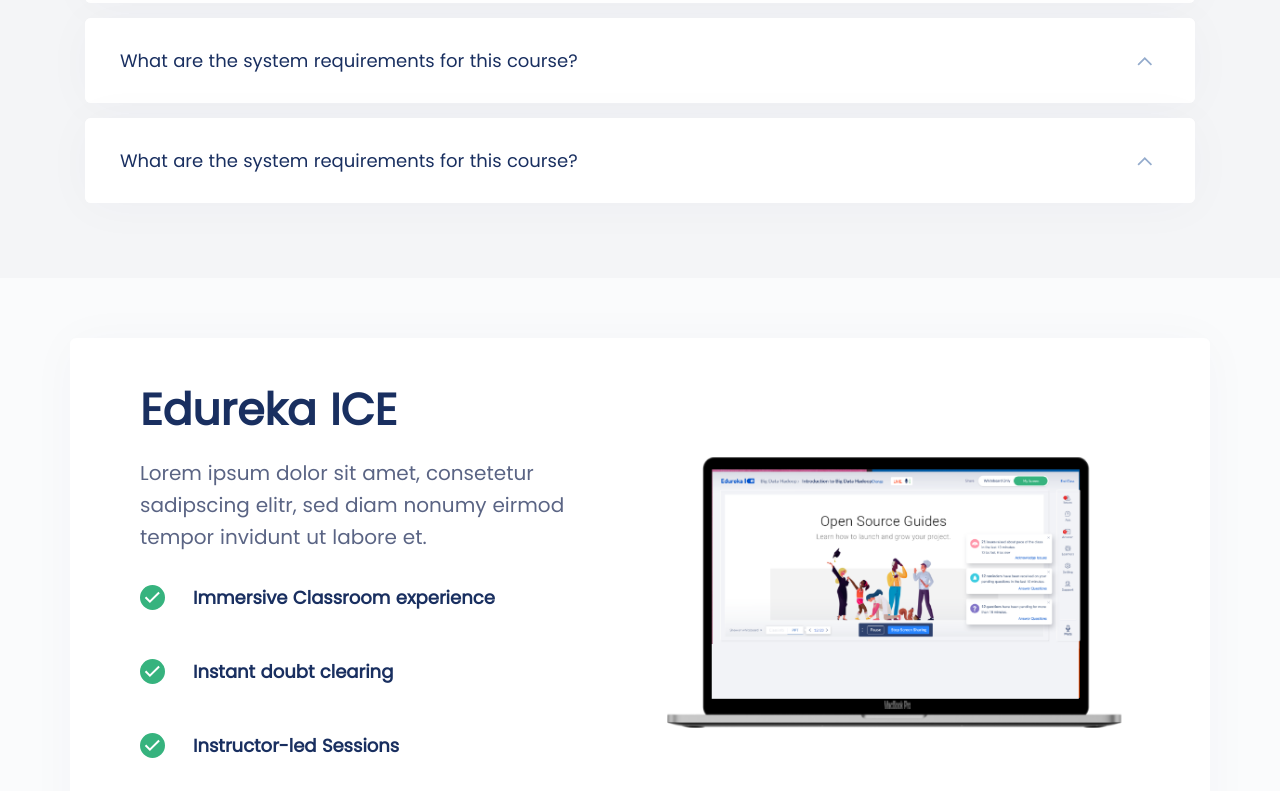
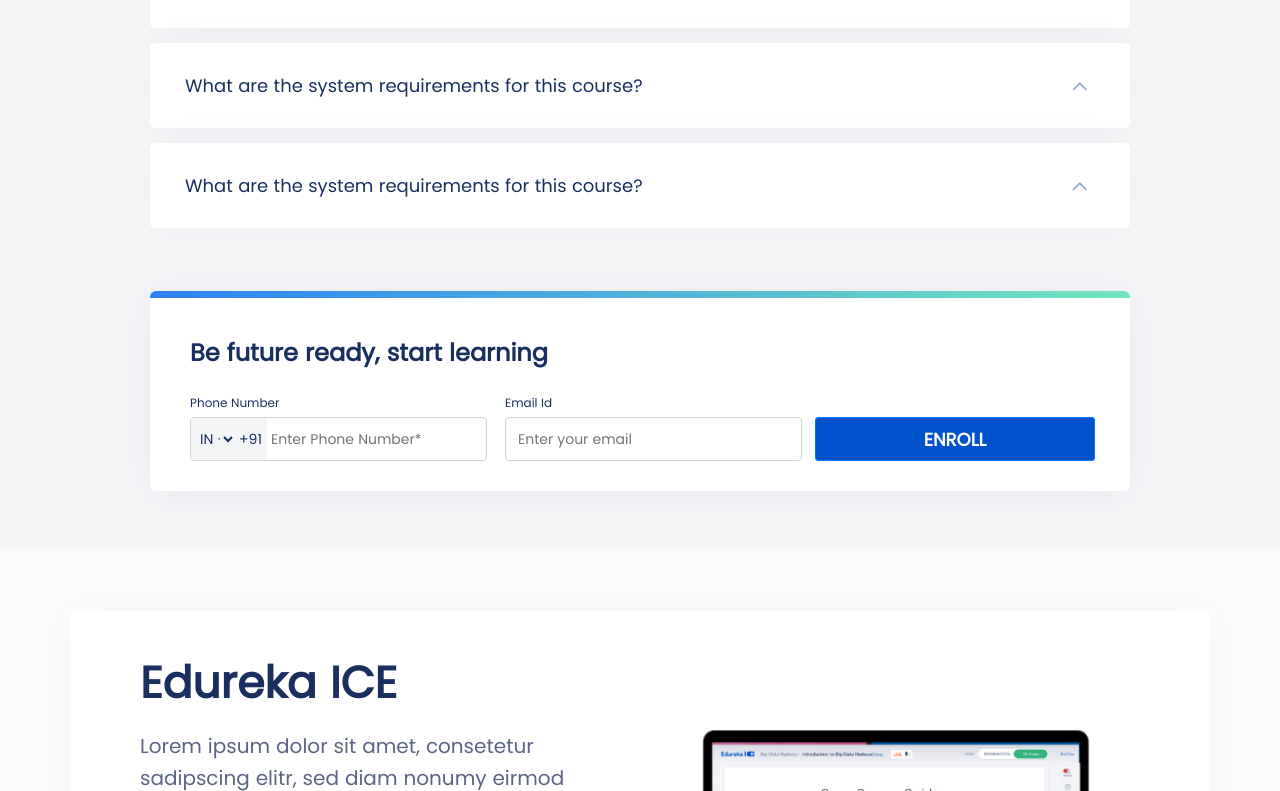
Before and after one commit to ravitejaviyyuri/ecom_react, a Next.js app: page /1 in a window 1280 px wide. Shown: the part 857-1648 px from the top of the page. Built offline with nearby package versions, Linux system fonts and the light colour scheme.

Commit message:
FAQ Section

```diff
--- a/src/components/clp/FAQ/FAQ.component.tsx
+++ b/src/components/clp/FAQ/FAQ.component.tsx
@@ -5,6 +5,7 @@
 import Tab from "react-bootstrap/Tab";
 import Nav from "react-bootstrap/Nav";
 import Accordion from "./FAQAccordion.component";
+import OpenForm from "../OpenForm/OpenForm.component";
 import styles from "./faq.module.scss";
 
 const faq1 = [
@@ -99,7 +100,7 @@
                     <div className={styles.selector_container}>
                       <Nav.Item>
                         <Nav.Link className={styles.nav_link} eventKey="first">
-                          Course Specific Queries
+                          Course Specific
                         </Nav.Link>
                       </Nav.Item>
                       <Nav.Item>
@@ -110,8 +111,8 @@
                     </div>
                   </Nav>
                 </Col>
-                <Col sm={12} className="mt-5">
-                  <Tab.Content>
+                <Col sm={12} className={styles.tab_col}>
+                  <Tab.Content className={styles.tab_content}>
                     <Tab.Pane eventKey="first">
                       <Accordion faq={faq1} />
                     </Tab.Pane>
@@ -123,6 +124,11 @@
               </Row>
             </Tab.Container>
           </Col>
+          {process.browser && window.innerWidth > 767 && (
+            <Col className="d-flex justify-content-center mt-5">
+              <OpenForm />
+            </Col>
+          )}
         </Row>
       </Container>
     </section>
--- a/src/components/clp/FAQ/faq.module.scss
+++ b/src/components/clp/FAQ/faq.module.scss
@@ -1,6 +1,9 @@
 .faq_section {
   padding: 60px 0px;
   background-color: #f4f5f7;
+  @media only screen and (max-width: 767px) and (min-width: 300px) {
+    padding: 30px 0px;
+  }
 }
 
 .heading {
@@ -13,6 +16,9 @@
   text-align: center;
   color: #192f60;
   width: 100%;
+  @media only screen and (max-width: 767px) and (min-width: 300px) {
+    font-size: 20px;
+  }
 }
 
 .selector_container {
@@ -22,6 +28,20 @@
   box-shadow: 0 2px 20px 0 rgba(0, 0, 0, 0.12);
   background-color: #ffffff;
   margin-top: 40px;
+}
+
+.tab_col {
+  margin-top: 40px;
+  @media only screen and (max-width: 767px) and (min-width: 300px) {
+    padding: 0;
+  }
+}
+
+.tab_content {
+  padding: 0 65px;
+  @media only screen and (max-width: 767px) and (min-width: 300px) {
+    padding: 0;
+  }
 }
 
 .nav_link {
@@ -34,6 +54,7 @@
   text-align: left;
   color: #192f60;
   border-radius: 21px !important;
+  padding: 12px 20px;
   &:hover {
     color: #192f60;
   }
--- a/src/components/clp/FAQ/faqaccordion.module.scss
+++ b/src/components/clp/FAQ/faqaccordion.module.scss
@@ -5,6 +5,9 @@
   background-color: #ffffff;
   margin-bottom: 15px;
   border: none;
+  @media only screen and (max-width: 767px) and (min-width: 300px) {
+    margin-bottom: 5px;
+  }
 }
 
 .accordion_header {
@@ -23,6 +26,10 @@
   display: flex;
   align-items: center;
   justify-content: space-between;
+  @media only screen and (max-width: 767px) and (min-width: 300px) {
+    font-size: 14px;
+    padding: 30px 25px;
+  }
 }
 
 .accordion_body {
@@ -36,6 +43,11 @@
   letter-spacing: normal;
   text-align: left;
   color: #5a6484;
+  @media only screen and (max-width: 767px) and (min-width: 300px) {
+    font-size: 13px;
+    padding: 30px 35px;
+    padding-top: 5px;
+  }
 }
 
 .active {
--- /dev/null
+++ b/src/components/clp/OpenForm/OpenForm.component.tsx
@@ -0,0 +1,40 @@
+import React from "react";
+import Form from "react-bootstrap/Form";
+import Col from "react-bootstrap/Col";
+import Button from "react-bootstrap/Button";
+import CountryCodeSelect from "../../shared/CountryCodeSelect.component";
+import styles from "./openform.module.scss";
+
+const OpenForm = () => {
+  return (
+    <div className={styles.open_form}>
+      <div className={styles.heading}>Be future ready, start learning</div>
+      <Form className="mt-4">
+        <Form.Row>
+          <Form.Group as={Col} className="position-relative mb-0 mr-2">
+            <Form.Label className={styles.label}>Phone Number</Form.Label>
+            <CountryCodeSelect className={styles.code_select} />
+            <Form.Control
+              className={`${styles.input} ${styles.phone_input}`}
+              type="tel"
+              placeholder="Enter Phone Number*"
+            />
+          </Form.Group>
+          <Form.Group as={Col} className="position-relative mb-0 mr-2">
+            <Form.Label className={styles.label}>Email Id</Form.Label>
+            <Form.Control
+              className={styles.input}
+              type="email"
+              placeholder="Enter your email"
+            />
+          </Form.Group>
+          <Button className={styles.submit} variant="primary">
+            ENROLL
+          </Button>
+        </Form.Row>
+      </Form>
+    </div>
+  );
+};
+
+export default OpenForm;
--- /dev/null
+++ b/src/components/clp/OpenForm/openform.module.scss
@@ -0,0 +1,84 @@
+.open_form {
+  width: 980px;
+  background-color: #ffffff;
+  padding: 50px 40px 30px;
+  border-radius: 6px;
+  box-shadow: 0 3px 40px 0 rgba(0, 12, 105, 0.06);
+  &::before {
+    content: "";
+    display: inline-block;
+    height: 7px;
+    width: 980px;
+    position: absolute;
+    top: 0;
+    right: 80px;
+    border-top-right-radius: 6px;
+    border-top-left-radius: 6px;
+    background-image: linear-gradient(to right, #2d81f7, #6fe5be 99%);
+  }
+}
+
+.heading {
+  font-size: 24px;
+  font-weight: 600;
+  font-stretch: normal;
+  font-style: normal;
+  line-height: 1;
+  letter-spacing: normal;
+  text-align: left;
+  color: #192f60;
+}
+
+.label {
+  font-size: 12px;
+  font-weight: normal;
+  font-stretch: normal;
+  font-style: normal;
+  line-height: 1.17;
+  letter-spacing: normal;
+  text-align: left;
+  color: #192f60;
+  margin-bottom: 7px;
+}
+
+.input {
+  font-size: 14px;
+  font-weight: normal;
+  font-stretch: normal;
+  font-style: normal;
+  line-height: 1.5;
+  letter-spacing: normal;
+  text-align: left;
+  color: #9ba5ba;
+  height: 44px;
+}
+
+.phone_input {
+  padding-left: 80px;
+}
+
+.code_select {
+  height: 42px;
+  top: 29px;
+  left: 6px;
+}
+
+.submit {
+  width: 280px;
+  height: 44px;
+  border-radius: 3px;
+  background-color: #0052cc;
+  font-size: 18px;
+  font-weight: 600;
+  font-stretch: normal;
+  font-style: normal;
+  letter-spacing: normal;
+  text-align: center;
+  color: #ffffff;
+  margin-top: auto;
+  &:hover,
+  &:active,
+  &:focus {
+    background-color: #0052cc;
+  }
+}
```
Lines whose indentation alone changed are shown as unchanged.
